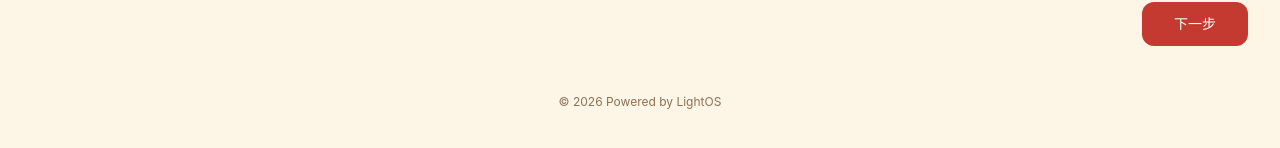
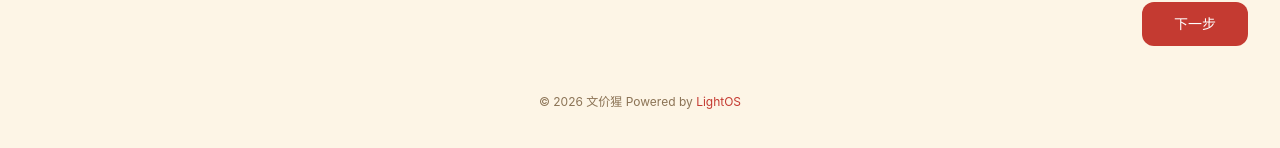
Before and after one commit to sikenali/bid-quotation, a React (Vite) app: page /step-1 in a window 1280 px wide. Shown: the part 618-766 px from the top of the page. Built offline with nearby package versions, Linux system fonts and the light colour scheme.

Commit message:
feat: 版权信息改为动态年份+文价猩品牌，LightOS为可点击链接

```diff
--- a/src/pages/Step1Algorithm.tsx
+++ b/src/pages/Step1Algorithm.tsx
@@ -40,7 +40,7 @@ export default function Step1Algorithm() {
           下一步
         </button>
       </div>
-      <p className="text-center text-xs text-text-secondary pt-6">© 2026 Powered by LightOS</p>
+      <p className="text-center text-xs text-text-secondary pt-6">© {new Date().getFullYear()} 文价猩 Powered by <a href="https://lazycat.cloud/" target="_blank" className="text-primary hover:underline">LightOS</a></p>
     </div>
   );
 }
--- a/src/pages/Step2Rules.tsx
+++ b/src/pages/Step2Rules.tsx
@@ -26,7 +26,7 @@ export default function Step2Rules() {
         </button>
         <button onClick={handleNext} className="btn-primary">下一步</button>
       </div>
-      <p className="text-center text-xs text-text-secondary pt-6">© 2026 Powered by LightOS</p>
+      <p className="text-center text-xs text-text-secondary pt-6">© {new Date().getFullYear()} 文价猩 Powered by <a href="https://lazycat.cloud/" target="_blank" className="text-primary hover:underline">LightOS</a></p>
     </div>
   );
 }
--- a/src/pages/Step3Deduction.tsx
+++ b/src/pages/Step3Deduction.tsx
@@ -33,7 +33,7 @@ export default function Step3Deduction() {
         </button>
         <button onClick={handleNext} className="btn-primary">下一步</button>
       </div>
-      <p className="text-center text-xs text-text-secondary pt-6">© 2026 Powered by LightOS</p>
+      <p className="text-center text-xs text-text-secondary pt-6">© {new Date().getFullYear()} 文价猩 Powered by <a href="https://lazycat.cloud/" target="_blank" className="text-primary hover:underline">LightOS</a></p>
     </div>
   );
 }
--- a/src/pages/Step4BidInput.tsx
+++ b/src/pages/Step4BidInput.tsx
@@ -57,7 +57,7 @@ export default function Step4BidInput() {
           </button>
         </div>
       </div>
-      <p className="text-center text-xs text-text-secondary pt-6">© 2026 Powered by LightOS</p>
+      <p className="text-center text-xs text-text-secondary pt-6">© {new Date().getFullYear()} 文价猩 Powered by <a href="https://lazycat.cloud/" target="_blank" className="text-primary hover:underline">LightOS</a></p>
     </div>
   );
 }
--- a/src/pages/Step5Results.tsx
+++ b/src/pages/Step5Results.tsx
@@ -62,7 +62,7 @@ export default function Step5Results({ includeTotalScores = false }: Props) {
           </button>
         </div>
       </div>
-      <p className="text-center text-xs text-text-secondary pt-6">© 2026 Powered by LightOS</p>
+      <p className="text-center text-xs text-text-secondary pt-6">© {new Date().getFullYear()} 文价猩 Powered by <a href="https://lazycat.cloud/" target="_blank" className="text-primary hover:underline">LightOS</a></p>
     </div>
   );
 }
```
